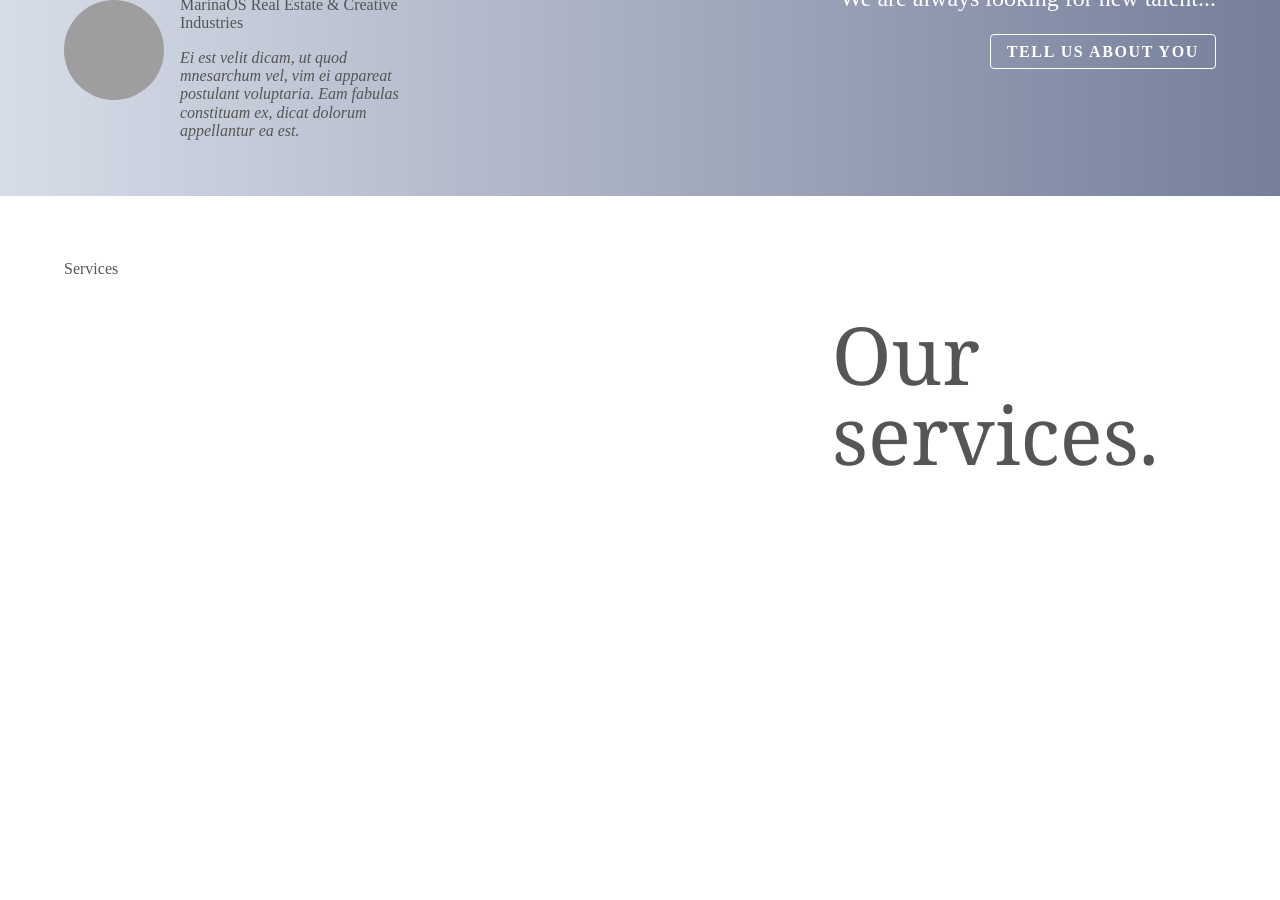
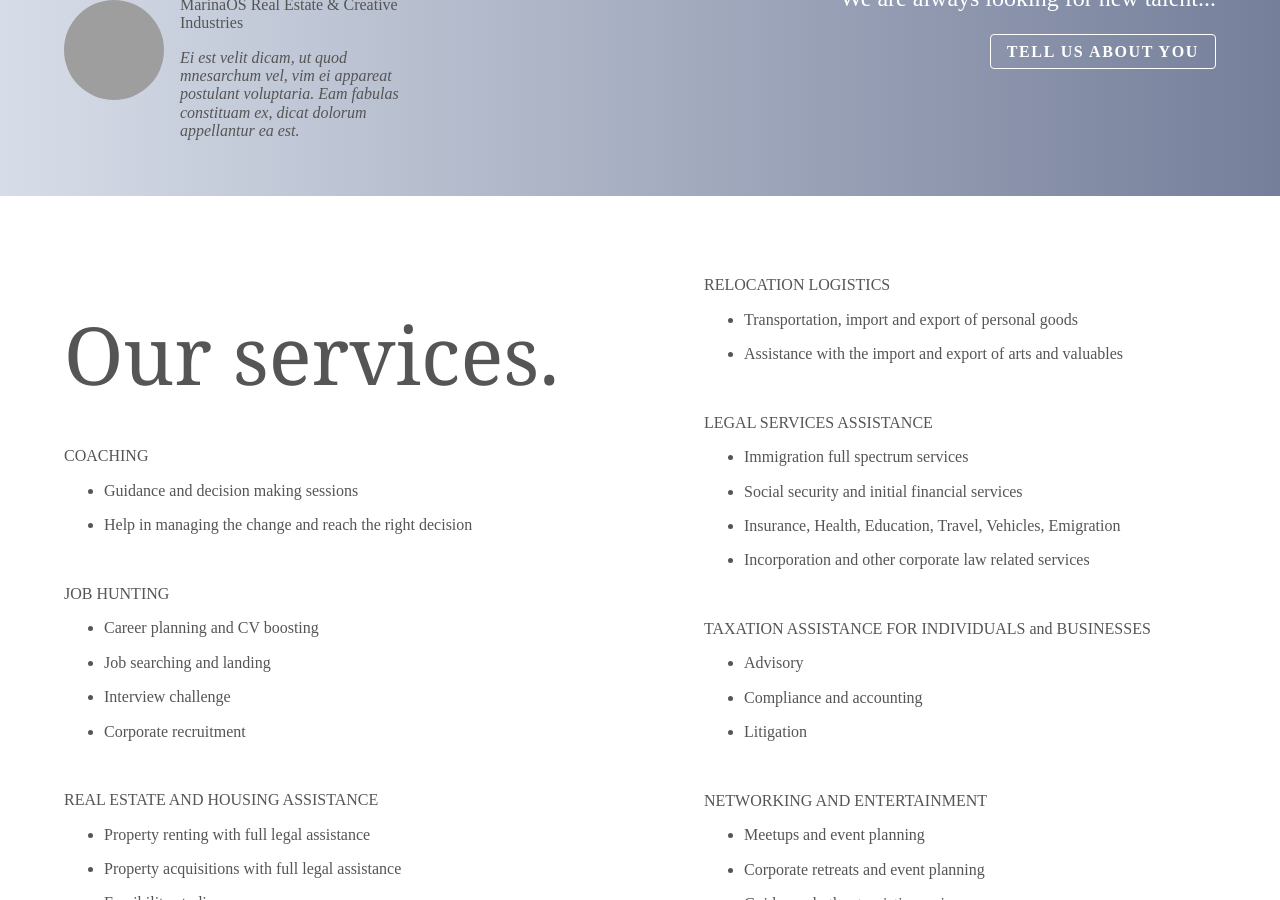
Before and after one commit to Moviinn/moviinn.github.io, a Jekyll site: the page built from index.md, in a window 1280 px wide and 900 px high, scrolled down 2322 px. Built offline with Jekyll 4.4.1, drawn with Linux system fonts in a browser that asks for light colours; nearby versions of some CDN libraries; some of the changed text lies outside the part shown; grey boxes are pictures that could not be loaded.

Commit message:
Added services draft.

```diff
--- a/content/en/services.html
+++ b/content/en/services.html
@@ -1,16 +1,177 @@
-<div id="services" class="mid-gray vh-100">
+<div id="services" class="mid-gray">
   <div class="cf"></div>
 
   <div class="w-90 center pv5">
 
-    <div class="w-two-thirds fl pr4">
-      Services
-    </div>
-
-    <div class="w-third fl pr4">
+    <div class="w-50 fl">
       <h1 class="serif f-subheadline fw1 lh-solid">
         Our services.
       </h1>
+
+<p dir="ltr">
+  COACHING
+</p>
+<ul>
+    <li dir="ltr">
+        <p dir="ltr">
+            Guidance and decision making sessions
+        </p>
+    </li>
+    <li dir="ltr">
+        <p dir="ltr">
+            Help in managing the change and reach the right decision
+        </p>
+    </li>
+</ul>
+<br/>
+<p dir="ltr">
+    JOB HUNTING
+</p>
+<ul>
+    <li dir="ltr">
+        <p dir="ltr">
+            Career planning and CV boosting
+        </p>
+    </li>
+    <li dir="ltr">
+        <p dir="ltr">
+            Job searching and landing
+        </p>
+    </li>
+    <li dir="ltr">
+        <p dir="ltr">
+            Interview challenge
+        </p>
+    </li>
+    <li dir="ltr">
+        <p dir="ltr">
+            Corporate recruitment
+        </p>
+    </li>
+</ul>
+<br/>
+<p dir="ltr">
+    REAL ESTATE AND HOUSING ASSISTANCE
+</p>
+<ul>
+    <li dir="ltr">
+        <p dir="ltr">
+            Property renting with full legal assistance
+        </p>
+    </li>
+    <li dir="ltr">
+        <p dir="ltr">
+            Property acquisitions with full legal assistance
+        </p>
+    </li>
+    <li dir="ltr">
+        <p dir="ltr">
+            Feasibility studies
+        </p>
+    </li>
+    <li dir="ltr">
+        <p dir="ltr">
+            Mortgages
+        </p>
+    </li>
+    <li dir="ltr">
+        <p dir="ltr">
+            Renovation and interior design
+        </p>
+    </li>
+    <li dir="ltr">
+        <p dir="ltr">
+            Property management
+        </p>
+    </li>
+</ul>
+
+    </div>
+
+    <div class="w-50 fl pl5">
+
+<p dir="ltr">
+    RELOCATION LOGISTICS
+</p>
+<ul>
+    <li dir="ltr">
+        <p dir="ltr">
+            Transportation, import and export of personal goods
+        </p>
+    </li>
+    <li dir="ltr">
+        <p dir="ltr">
+            Assistance with the import and export of arts and valuables
+        </p>
+    </li>
+</ul>
+<br/>
+<p dir="ltr">
+    LEGAL SERVICES ASSISTANCE
+</p>
+<ul>
+    <li dir="ltr">
+        <p dir="ltr">
+            Immigration full spectrum services
+        </p>
+    </li>
+    <li dir="ltr">
+        <p dir="ltr">
+            Social security and initial financial services
+        </p>
+    </li>
+    <li dir="ltr">
+        <p dir="ltr">
+            Insurance, Health, Education, Travel, Vehicles, Emigration
+        </p>
+    </li>
+    <li dir="ltr">
+        <p dir="ltr">
+            Incorporation and other corporate law related services
+        </p>
+    </li>
+</ul>
+<br/>
+<p dir="ltr">
+    TAXATION ASSISTANCE FOR INDIVIDUALS and BUSINESSES
+</p>
+<ul>
+    <li dir="ltr">
+        <p dir="ltr">
+            Advisory
+        </p>
+    </li>
+    <li dir="ltr">
+        <p dir="ltr">
+            Compliance and accounting
+        </p>
+    </li>
+    <li dir="ltr">
+        <p dir="ltr">
+            Litigation
+        </p>
+    </li>
+</ul>
+<br/>
+<p dir="ltr">
+    NETWORKING AND ENTERTAINMENT
+</p>
+<ul>
+    <li dir="ltr">
+        <p dir="ltr">
+            Meetups and event planning
+        </p>
+    </li>
+    <li dir="ltr">
+        <p dir="ltr">
+            Corporate retreats and event planning
+        </p>
+    </li>
+    <li dir="ltr">
+        Guides and other touristic services
+    </li>
+</ul>
+
     </div>
 
 
```
